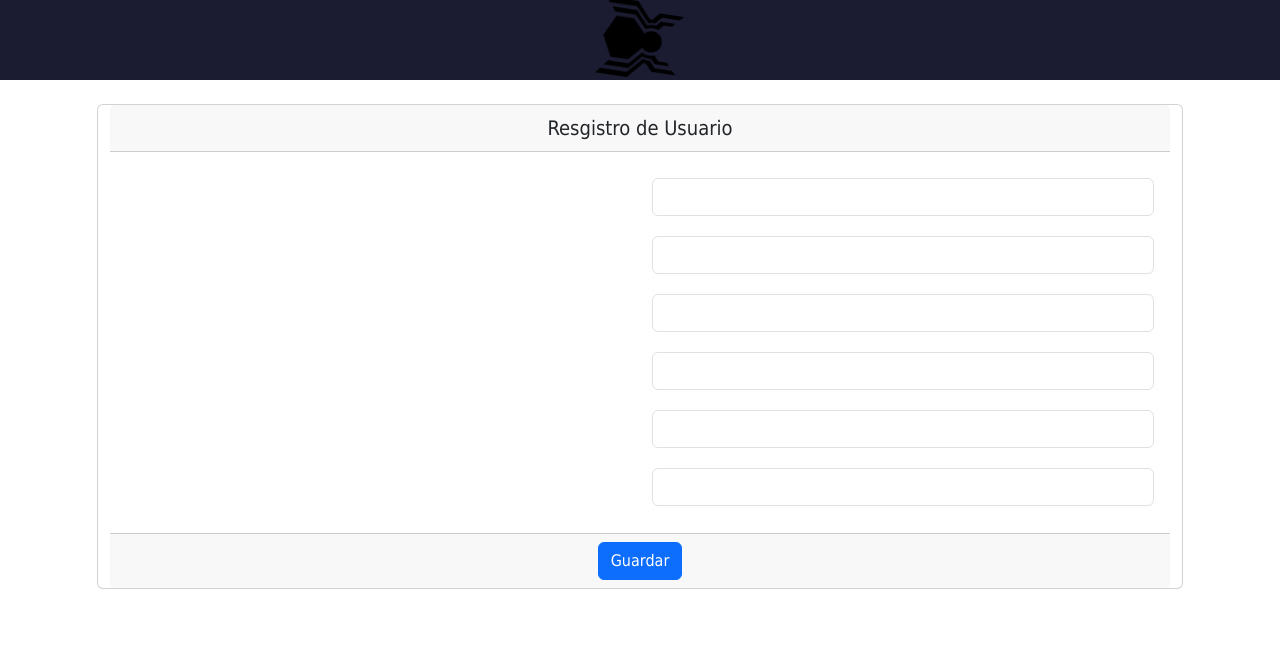
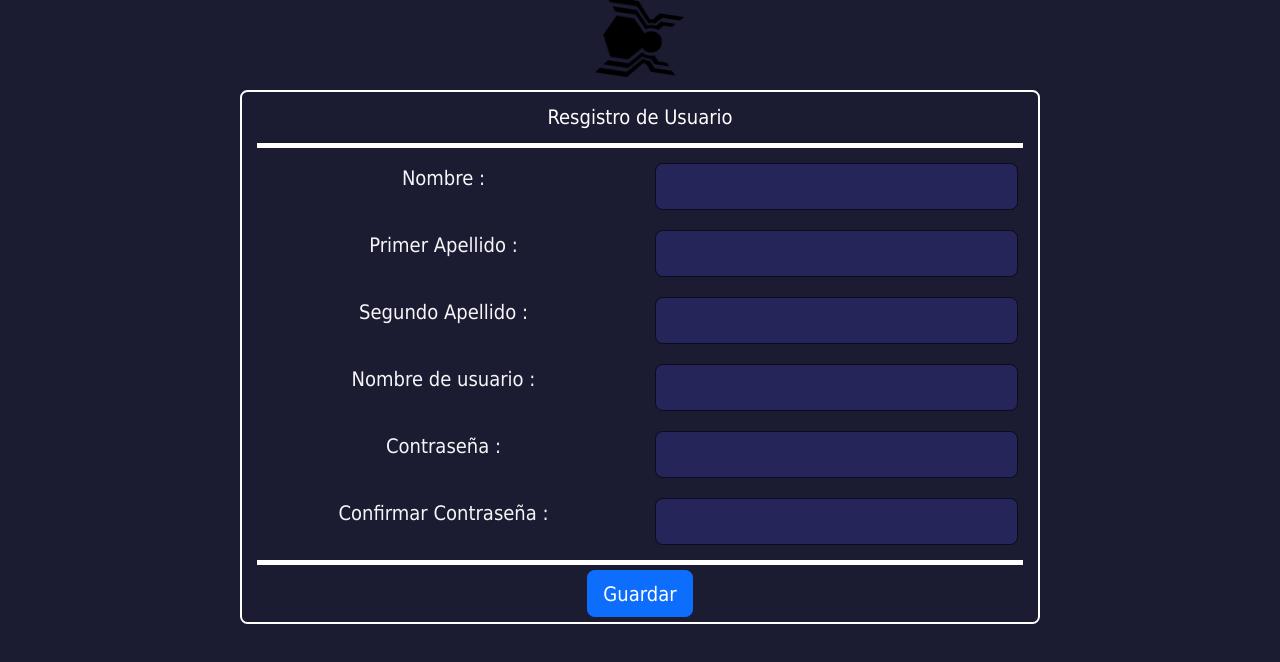
Before and after one commit to Memo611/Proyecto, a React (Create React App) app in the folder Front-End/: page / in a window 1280 px wide. Shown: the top 662 px of the page. Built offline with nearby package versions, Linux system fonts and the light colour scheme.

Commit message:
Diseño terminado

```diff
--- a/Front-End/src/App.js
+++ b/Front-End/src/App.js
@@ -1,8 +1,8 @@
 import spiderman from './spiderman-homecoming.svg';
 import './App.css';
 import { useState } from 'react';
+import 'bootstrap/dist/css/bootstrap.min.css'
 import PrimerFormulario from './Componentes/PrimerFormulario';
-import 'bootstrap/dist/css/bootstrap.min.css'
 import { Col,Row } from 'react-bootstrap';
 
 function App() {
@@ -18,7 +18,6 @@ function App() {
       <body>
         <div className='Form'>
         </div>
-        <br></br>
         <Row className='justify-content-center'>
           <Col sm={10}>
             <PrimerFormulario personaNombre={personaNombre}/>
--- a/Front-End/src/Componentes/PrimerFormulario.css
+++ b/Front-End/src/Componentes/PrimerFormulario.css
@@ -1,33 +1,40 @@
+*{
+    background-color: #1b1b32;
+    color: #f5f6f7;
+    font-size: 20px;
+    font-family: Tahoma;
+    justify-content:center;
+}
 body{
     margin: 0;
     background-color: #1b1b32;
     color: #f5f6f7;
 }
 
-.card{
+.estilo.card{
+    width: 800px;
+    min-height: 2em;
+    margin-top: 10px;
+    border: none;
+    border: 2px solid rgb(255, 255, 255);
     background-color: #1b1b32;
-    color: #ffffff;
-    font-size: 20px;
-    font-family: Tahoma;
-    border: 1px solid #ffffff;
-    border-radius: 20px;
+    color:#ffffff ;
 }
 
-.card-header{
+.cuerpo.card-body{
     border: none;
-    border-bottom: 1px solid #ffffff;
+    border-top: 5px solid #ffffff;
+    border-bottom: 5px solid #ffffff;
+    padding: 5px;
 }
-
-.card-body{
+.card-footer{
     border: none;
-    border-bottom: 1px solid #ffffff;
     padding: 5px;
 }
 
 .form-label{
     display: block;
     margin: 10px auto;
-    color:#ffffff
 }
 
 .form-control{
@@ -36,7 +43,6 @@ body{
     min-height: 2em;
     background-color: #25255a;
     border: 1px solid #0a0a23;
-    color: #ffffff;
 }
 
 button{
--- a/Front-End/src/Componentes/PrimerFormulario.js
+++ b/Front-End/src/Componentes/PrimerFormulario.js
@@ -6,43 +6,43 @@ function PrimerFormulario (personaNombre){
     }
     return (
         <Row sm={7}>
-        <Card>
-            <CardHeader> Resgistro de Usuario </CardHeader>
+        <Card className='estilo'>
+            <CardHeader className='Titulo'> Resgistro de Usuario </CardHeader>
 
-            <CardBody>
+            <CardBody className='cuerpo'>
             <Row>
             <Col>
             <Form.Label htmlFor='nombre'>Nombre : </Form.Label>
             </Col>
             <Col>
-                <input className='form-control'/>
+                <input id="nombre" className='form-control'/>
             </Col>
             </Row>
 
             <Row>
             <Col>
-            <Form.Label htmlFor='Primer Apellido'>Primer Apellido : </Form.Label>
+            <Form.Label htmlFor='PrimerApellido'>Primer Apellido : </Form.Label>
             </Col>
             <Col>
-                <input className='form-control'/>
+                <input id="PrimerApellido" className='form-control'/>
             </Col>
             </Row>
 
             <Row>
             <Col>
-            <Form.Label htmlFor='Segundo Apellido'>Segundo Apellido : </Form.Label>
+            <Form.Label htmlFor='SegundoApellido'>Segundo Apellido : </Form.Label>
             </Col>
             <Col>
-                <input className='form-control'/>
+                <input id="SegundoApellido" className='form-control'/>
             </Col>
             </Row>
 
             <Row>
             <Col>
-            <Form.Label htmlFor='Nombre de usuario'>Nombre de usuario : </Form.Label>
+            <Form.Label htmlFor='NombreUsuario'>Nombre de usuario : </Form.Label>
             </Col>
             <Col>
-                <input className='form-control'/>
+                <input id="NombreUsuario" className='form-control'/>
             </Col>
             </Row>
 
@@ -51,16 +51,16 @@ function PrimerFormulario (personaNombre){
             <Form.Label htmlFor='Contraseña'>Contraseña : </Form.Label>
             </Col>
             <Col>
-                <input className='form-control'/>
+                <input id="Contraseña" className='form-control'/>
             </Col>
             </Row>
 
             <Row>
             <Col>
-            <Form.Label htmlFor='Confirmar Contraseña'>Confirmar Contraseña : </Form.Label>
+            <Form.Label htmlFor='ConfirmarContraseña'>Confirmar Contraseña : </Form.Label>
             </Col>
             <Col>
-                <input className='form-control'/>
+                <input id="ConfirmarContraseña" className='form-control'/>
             </Col>
             </Row>
 
```
